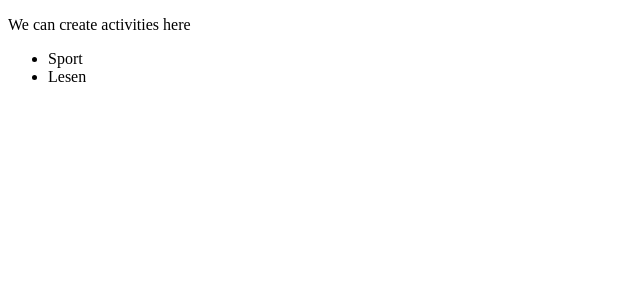
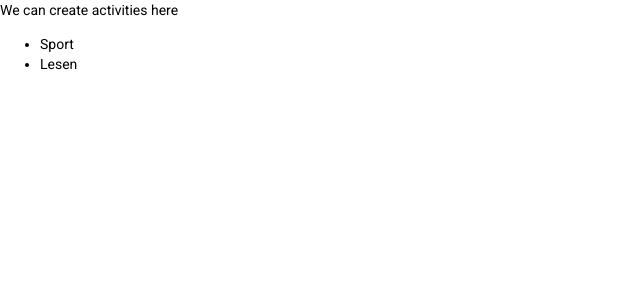
Before and after one commit to femigr/Do-It-Together_frontend, an Angular app in the folder my-app/: page / in a window 1280 px wide. Shown: the top 300 px of the page, without its empty margins (0-640 px from the left). Built offline with nearby package versions, Linux system fonts and the light colour scheme.

Commit message:
Added Angular Material design

```diff
--- a/my-app/angular.json
+++ b/my-app/angular.json
@@ -28,6 +28,7 @@
               "src/assets"
             ],
             "styles": [
+              "./node_modules/@angular/material/prebuilt-themes/pink-bluegrey.css",
               "src/styles.scss"
             ],
             "scripts": []
@@ -92,6 +93,7 @@
               "src/assets"
             ],
             "styles": [
+              "./node_modules/@angular/material/prebuilt-themes/pink-bluegrey.css",
               "src/styles.scss"
             ],
             "scripts": []
@@ -123,6 +125,7 @@
           }
         }
       }
-    }},
+    }
+  },
   "defaultProject": "my-app"
 }
--- a/my-app/package.json
+++ b/my-app/package.json
@@ -12,10 +12,12 @@
   "private": true,
   "dependencies": {
     "@angular/animations": "~9.0.7",
+    "@angular/cdk": "^9.1.3",
     "@angular/common": "~9.0.7",
     "@angular/compiler": "~9.0.7",
     "@angular/core": "~9.0.7",
     "@angular/forms": "~9.0.7",
+    "@angular/material": "^9.1.3",
     "@angular/platform-browser": "~9.0.7",
     "@angular/platform-browser-dynamic": "~9.0.7",
     "@angular/router": "~9.0.7",
--- a/my-app/src/app/app.module.ts
+++ b/my-app/src/app/app.module.ts
@@ -4,6 +4,7 @@
 import { AppRoutingModule } from './app-routing.module';
 import { AppComponent } from './app.component';
 import { CreateActivityComponent } from './create-activity/create-activity.component';
+import { BrowserAnimationsModule } from '@angular/platform-browser/animations';
 
 @NgModule({
   declarations: [
@@ -12,7 +13,8 @@
   ],
   imports: [
     BrowserModule,
-    AppRoutingModule
+    AppRoutingModule,
+    BrowserAnimationsModule
   ],
   providers: [],
   bootstrap: [AppComponent]
--- a/my-app/src/index.html
+++ b/my-app/src/index.html
@@ -6,8 +6,10 @@
   <base href="/">
   <meta name="viewport" content="width=device-width, initial-scale=1">
   <link rel="icon" type="image/x-icon" href="favicon.ico">
+  <link href="https://fonts.googleapis.com/css?family=Roboto:300,400,500&display=swap" rel="stylesheet">
+  <link href="https://fonts.googleapis.com/icon?family=Material+Icons" rel="stylesheet">
 </head>
-<body>
+<body class="mat-typography">
   <app-root></app-root>
 </body>
 </html>
--- a/my-app/src/styles.scss
+++ b/my-app/src/styles.scss
@@ -1 +1,4 @@
 /* You can add global styles to this file, and also import other style files */
+
+html, body { height: 100%; }
+body { margin: 0; font-family: Roboto, "Helvetica Neue", sans-serif; }
```
Also changed, not shown: 1 other file (tests, documents, lock files or other folders).
